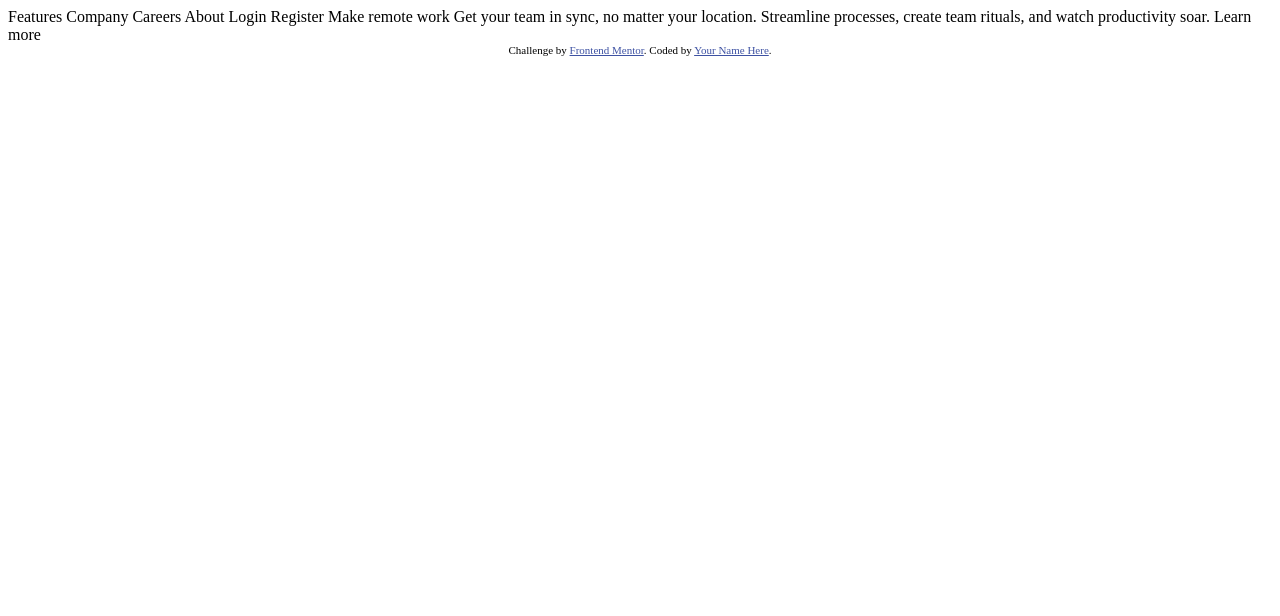
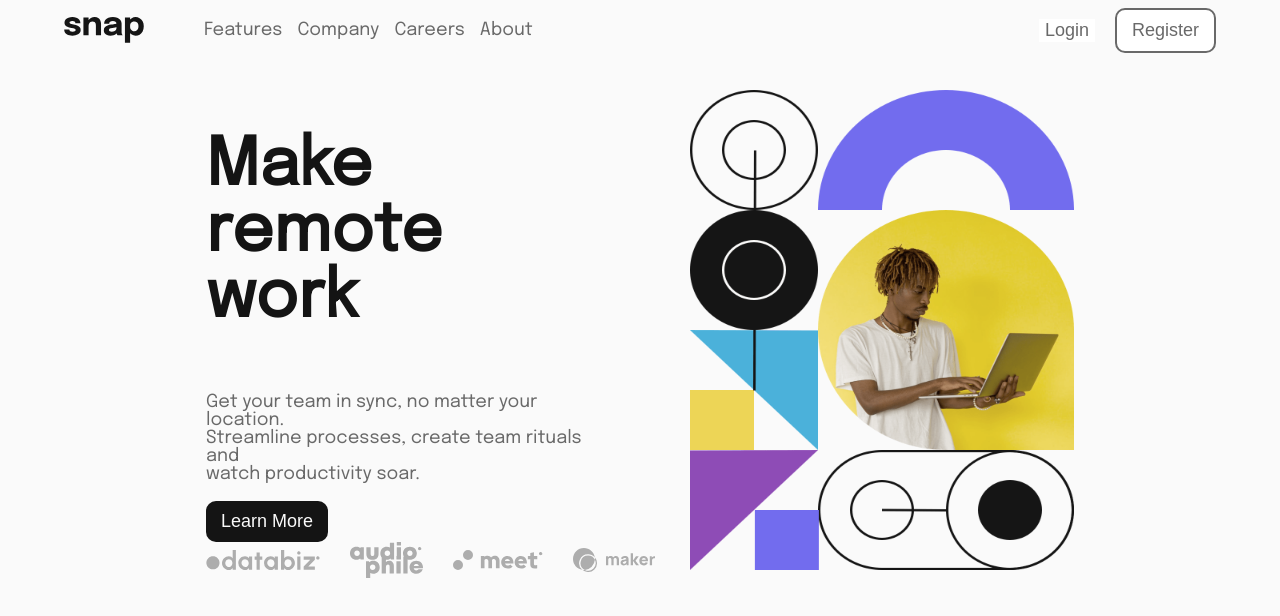
Before and after one commit to dellikZ/frontendmentorDropdown, a plain HTML site: page index.html in a window 1280 px wide. Drawn offline with Linux system fonts and the light colour scheme.

Commit message:
update style.css

```diff
--- a/index.html
+++ b/index.html
@@ -3,37 +3,59 @@
 <head>
   <meta charset="UTF-8">
   <meta name="viewport" content="width=device-width, initial-scale=1.0"> <!-- displays site properly based on user's device -->
-
   <link rel="icon" type="image/png" sizes="32x32" href="./images/favicon-32x32.png">
-
+  <link rel="stylesheet" href="style.css" type="text/css">
   <title>Frontend Mentor | Intro section with dropdown navigation</title>
-
-  <!-- Feel free to remove these styles or customise in your own stylesheet 👍 -->
-  <style>
-    .attribution { font-size: 11px; text-align: center; }
-    .attribution a { color: hsl(228, 45%, 44%); }
-  </style>
 </head>
 <body>
+  <header>
+    <nav>
+      <div class="left-side">
+        <div class="logo">
+          <img src="images/logo.svg" alt="site logo" class="logo-img">
+        </div>
+        <div class="links">
+          <ul>
+            <li>Features</li>
+            <li>Company</li>
+            <li>Careers</li>
+            <li>About</li>
+          </ul>
+        </div>
+      </div>
+      <div class="right-side">
+        <div class="buttons">
+          <button class="first-button"><span>Login</span></button>
+          <button class="second-button"><span>Register</span></button>
+        </div>
+      </div>
+    </nav>
+  </header>
+  <div class="content">
+    <div class="left-section">
+      <div>
+        <h1>Make <br> remote work</h1>
+      </div>
+      <div>
+        <p>Get your team in sync, no matter your location.<br>Streamline processes, create team rituals and <br> watch productivity soar.</p>
+      </div>
+      <div class="learn-more-button">
+        <button><span>Learn More</span></button>
+      </div>
+      <div class="sponsors">
+        <div><img src="images/client-databiz.svg" alt=""></div>
+        <div><img src="images/client-audiophile.svg" alt=""></div>
+        <div><img src="images/client-meet.svg" alt=""></div>
+        <div><img src="images/client-maker.svg" alt=""></div>
+      </div>
+    </div>
+    <div class="right-section">
 
-  Features
-  Company
-  Careers
-  About
-
-  Login
-  Register
-
-  Make remote work
-
-  Get your team in sync, no matter your location. Streamline processes,
-  create team rituals, and watch productivity soar.
-
-  Learn more
-
-  <div class="attribution">
+    </div>
+  </div>
+  <!-- <div class="attribution">
     Challenge by <a href="https://www.frontendmentor.io?ref=challenge" target="_blank">Frontend Mentor</a>.
     Coded by <a href="#">Your Name Here</a>.
-  </div>
+  </div> -->
 </body>
 </html>
--- a/style.css
+++ b/style.css
@@ -0,0 +1,149 @@
+@import url('https://fonts.googleapis.com/css2?family=Epilogue&display=swap');
+
+
+
+body {
+    display: flex;
+    flex-direction: column;
+    justify-content: space-between;
+    gap: 30px;
+    margin: 0;
+    padding: 0;
+    font-family: 'Epilogue', 'Arial', sans-serif;
+    color: hsl(0, 0%, 41%);
+    font-size: 18px;
+    background-color: hsl(0, 0%, 98%);
+}
+
+header {
+    display: flex;
+    flex-direction: row;
+}
+
+nav {
+    display: flex;
+    flex-direction: row;
+    justify-content: space-between;
+    padding: 0;
+    height: 60px;
+    width: 100%;
+    margin: 0 5% 0 5%;
+
+}
+
+.left-side {
+    display: flex;
+    justify-content: center;
+    align-items: center;
+    gap: 20px;
+}
+
+.logo-img {
+    display: flex;
+    justify-content: center;
+    align-items: center;
+    width: 80px;
+    height: 100%;
+}
+
+.links {
+    display: flex;
+    justify-content: center;
+    align-items: center;
+}
+ul {
+    display: flex;
+    flex-direction: row;
+    list-style: none;
+    gap: 15px;
+}
+
+.right-side {
+    display: flex;
+    justify-content: center;
+    align-items: center;
+
+}
+
+.buttons {
+    display: flex;
+    justify-content: center;
+    align-items: center;
+    gap: 20px;
+}
+
+.buttons span {
+    font-size: 18px;
+    color: hsl(0, 0%, 41%);
+    cursor: pointer;
+}
+
+.first-button {
+    border: none;
+    background-color: #FFF;
+}
+
+.second-button {
+    background-color: #FFF;
+    border-radius: 10px;
+    padding: 10px 15px 10px 15px;
+    border: 2px solid hsl(0, 0%, 41%);
+}
+
+.content {
+    display: flex;
+    flex-direction: row;
+    justify-content:  center;
+    align-items: center;
+    gap: 100px;
+
+}
+
+.left-section {
+    display: flex;
+    flex-direction: column;
+    justify-content: space-between;
+    align-items: flex-start;
+    width: 30vw;
+    height: 60vh;
+    margin: 0;
+}
+
+.left-section h1 {
+    font-size: 65px;
+    color: hsl(0, 0%, 8%);
+}
+
+.left-section p {
+    font-size: 18px;
+}
+
+.sponsors {
+    display: flex;
+    justify-content: space-between;
+    align-items: center;
+    gap: 30px;
+    flex-direction: row;
+}
+
+.right-section {
+    display: flex;
+    justify-content: center;
+    align-items: center;
+    overflow: hidden;
+    width: 30vw;
+    height: 60vh;
+    background-image: url("images/image-hero-desktop.png");
+    background-repeat: no-repeat;
+    background-size: 100% 100%;
+}
+
+
+.learn-more-button button{
+   padding: 10px 15px 10px 15px;
+   border: none;
+   color: hsl(0, 0%, 98%);
+   font-size: 18px;
+   border-radius: 10px;;
+   background-color: hsl(0, 0%, 8%);
+}
```
